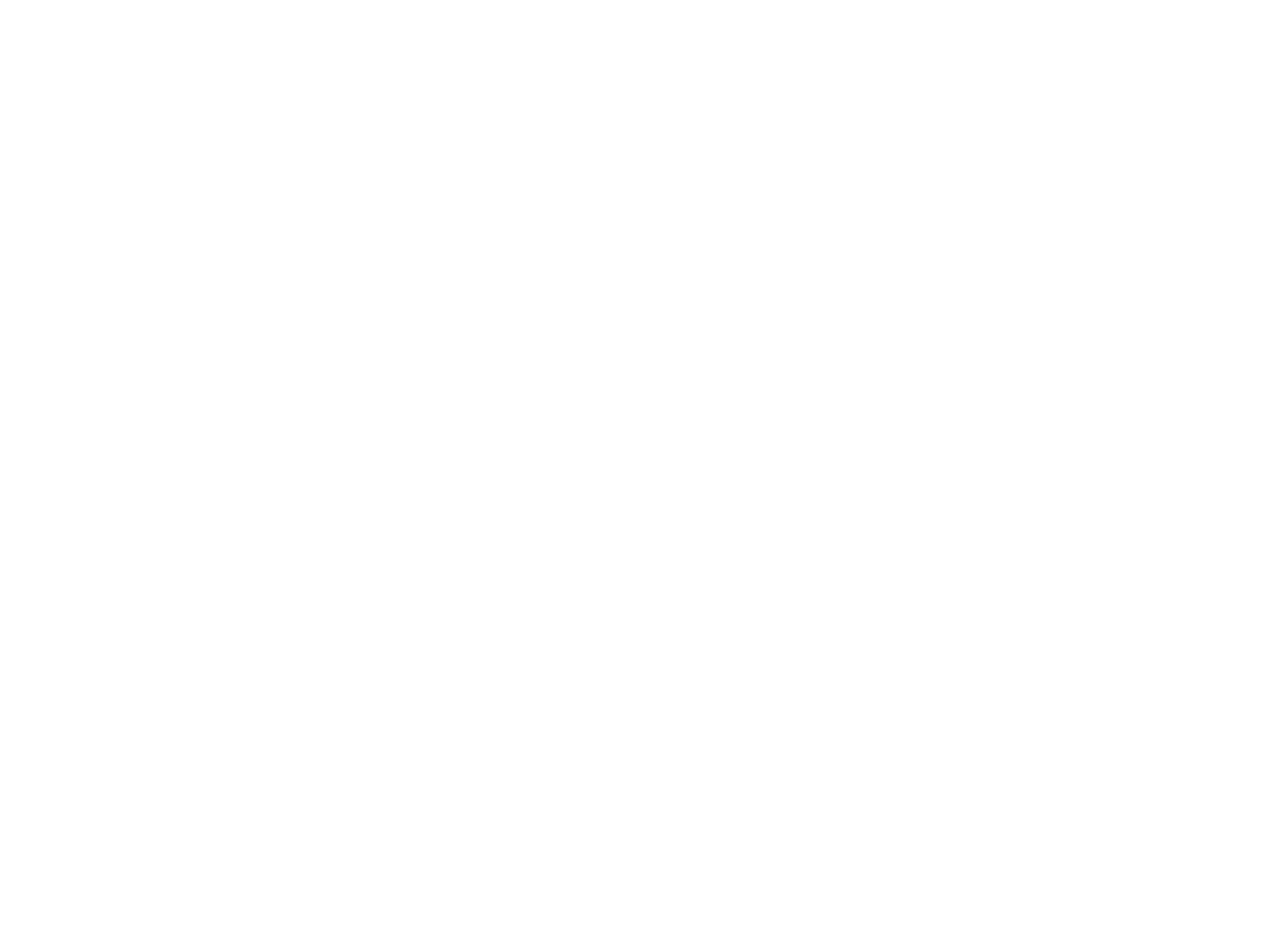
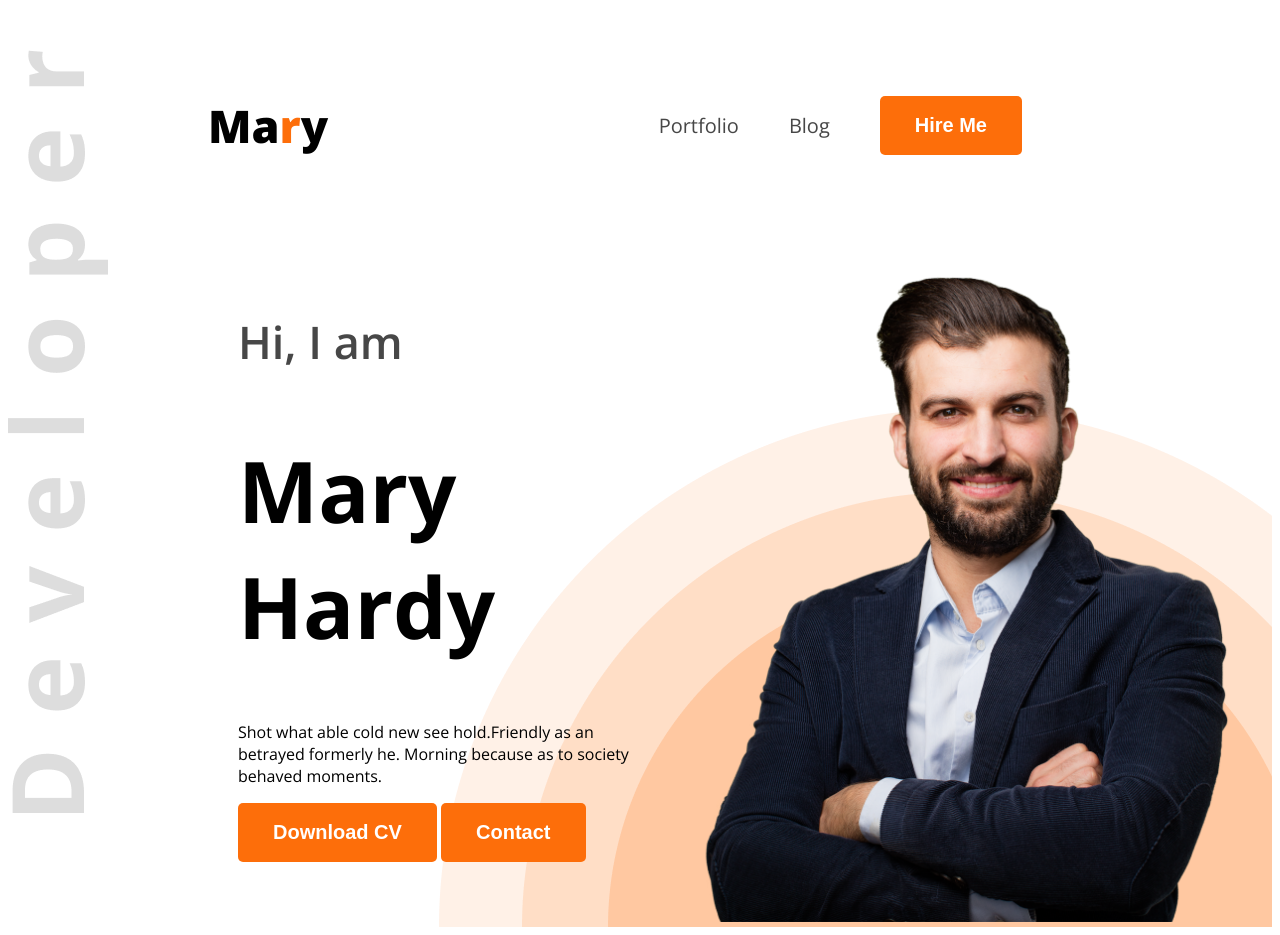
Before and after one commit to MariaJahanManame/web-developer-portfolio, a plain HTML site: page index.html in a window 1280 px wide. Before the commit the page ends 800 px from the top, so only its background shows below. Drawn offline with nearby package versions, Linux system fonts and the light colour scheme.

Commit message:
added banner work

```diff
--- a/index.html
+++ b/index.html
@@ -4,9 +4,35 @@
     <meta charset="UTF-8">
     <meta name="viewport" content="width=device-width, initial-scale=1.0">
     <title>Web Developer Portfolio</title>
+    <link rel="preconnect" href="https://fonts.googleapis.com">
+<link rel="preconnect" href="https://fonts.gstatic.com" crossorigin>
+<link href="https://fonts.googleapis.com/css2?family=Open+Sans:ital,wght@0,300..800;1,300..800&display=swap" rel="stylesheet">
+    <link rel="stylesheet" href="style/portfolio.css">
 </head>
-<body>
-    <header>
+<body class="open-sans-normal">
+    <header class="header">
+        <nav>
+            <h3 class="nav-title">Ma<span class="text-primary">r</span>y</h3>
+            <ul>
+                <li><a class="dark2" href="">Portfolio</a></li>
+                <li><a class="dark2" href="">Blog</a></li>
+                <li><a class="dark2" href=""><button class="btn-primary">Hire Me</button></a></li>
+            </ul>
+        </nav>
+        <div class="banner">
+            <div class="banner-content">
+                <h4 class="banner-greetings dark2">Hi, I am</h4>
+                <h1 class="banner-title">Mary Hardy</h1>
+                <p class="banner-description">
+                    Shot what able cold new see hold.Friendly as an betrayed formerly he. Morning because as to society behaved moments.
+                </p>
+                <button class="btn-primary">Download CV</button>
+                <button class="btn-primary">Contact</button>
+            </div>
+          <div>
+            <img class="banner-profile-pic" src="images/hardy.png" alt="">
+        </div>
+        </div>
 
     </header>
     <main>
--- /dev/null
+++ b/style/portfolio.css
@@ -0,0 +1,83 @@
+/* header style */
+.header{
+    background-image: url(../images/developer.png), url(../images/header_bg.png);
+    background-repeat: no-repeat;
+    background-position: top left, bottom right;
+}
+/* Nav Styles */
+
+
+.open-sans-normal {
+  font-family: "Open Sans", sans-serif;
+  font-optical-sizing: auto;
+  font-style: normal;
+  font-variation-settings:
+    "wdth" 100;
+}
+
+nav{
+    display: flex;
+    align-items: center;
+    justify-content: space-between;
+    margin: 50px 200px;
+}
+.nav-title{
+    font-weight: 800;
+    font-size: 45px;
+
+}
+nav ul li{
+    list-style: none;
+    margin-right: 50px;
+
+}
+nav ul li a{
+    text-decoration: none;
+    font-size: 20px;
+
+}
+nav ul{
+    display: flex;
+    align-items: center;
+
+}
+.btn-primary{
+    background-color: #FD6E0A;
+    font-size: 20px;
+    font-weight: bold;
+    color: white;
+    padding: 18px 35px ;
+    border-radius: 5px;
+    border: none;
+}
+
+/* banner styles */
+.banner{
+    display: flex;
+    justify-content: space-between;
+    margin: 0 35px 0 230px;
+}
+.banner-greetings{
+    font-size: 45px;
+    font-weight: 600;
+}
+.banner-title{
+    font-weight: bold;
+    font-size: 85px;
+}
+.banner-content{
+    max-width: 580px;
+}
+.banner-profile-pic{
+    width: 580px;
+}
+
+
+
+/* shared style */
+.text-primary{
+    color: #FD6E0A ;
+}
+.dark2{
+    color: #474747;
+}
```
